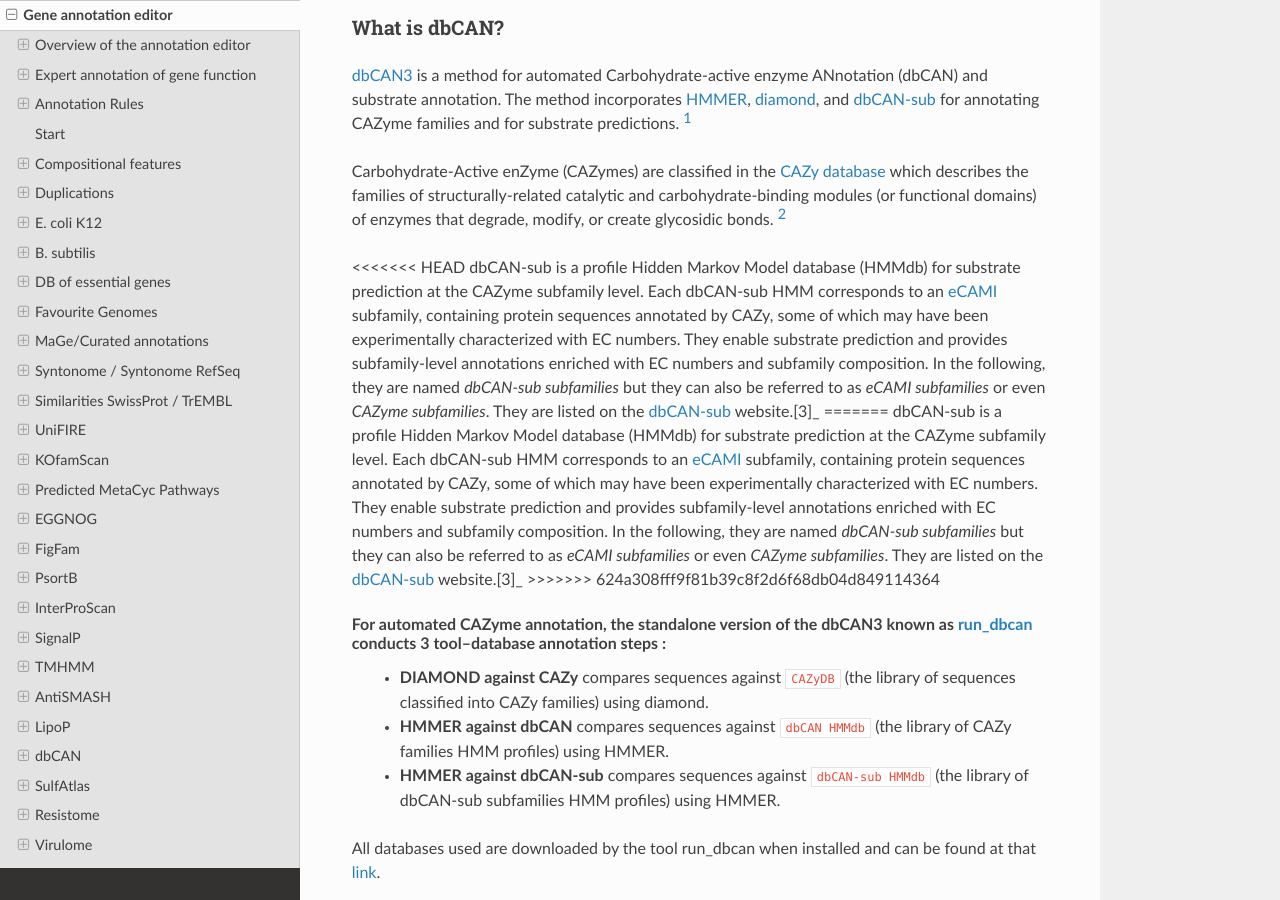
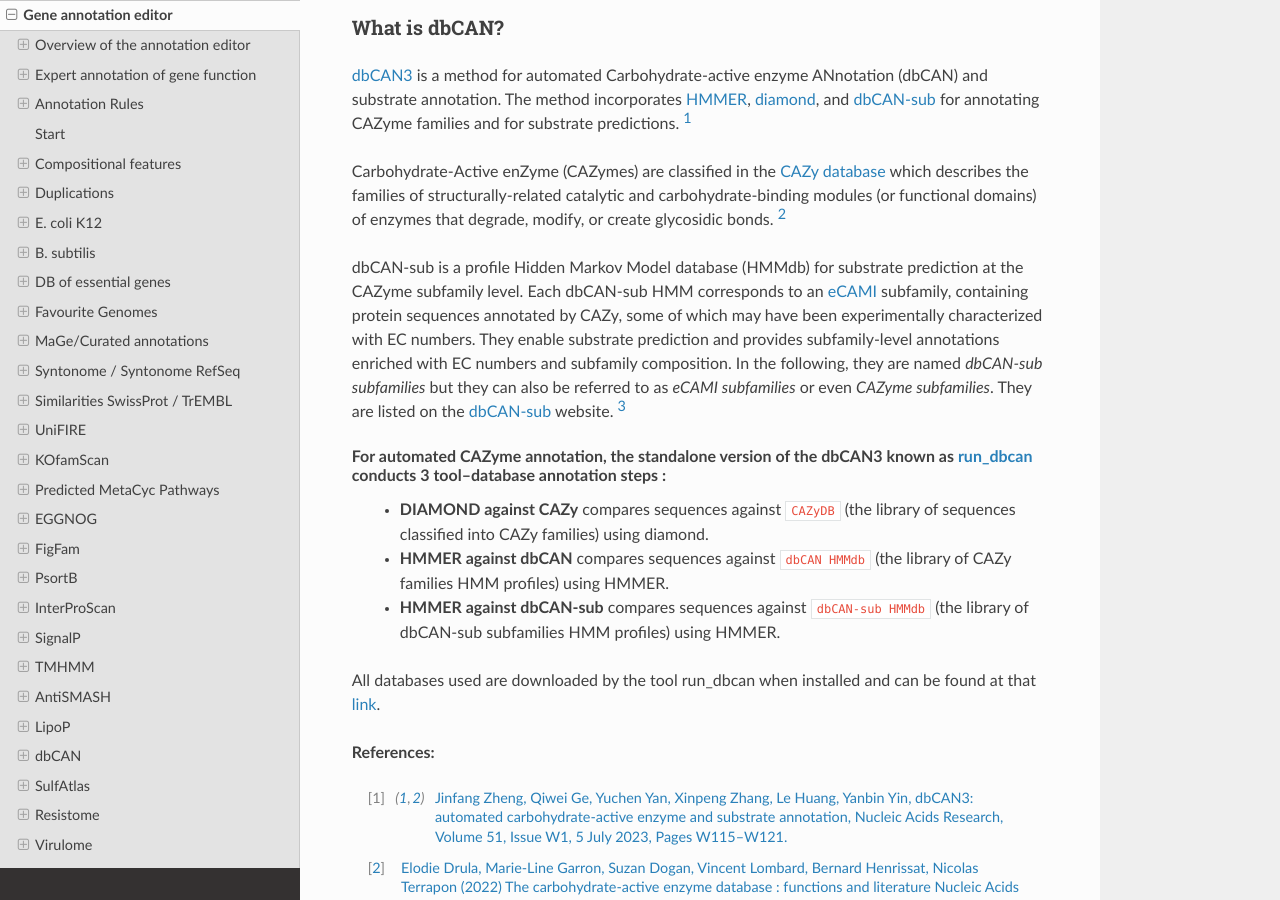
Before and after one commit to labgem/microscope-user-doc, a Sphinx documentation site: the page built from docs/content/mage/info.rst, in a window 1280 px wide and 900 px high, scrolled down 34001 px. Built offline with Sphinx 7.4.7 and the Read the Docs theme 3.1.0, drawn with Linux system fonts in a browser that asks for light colours; formulas are drawn with MathJax 3.

```diff
--- a/docs/content/mage/info.rst
+++ b/docs/content/mage/info.rst
@@ -1158,11 +1158,7 @@
 
 Carbohydrate-Active enZyme (CAZymes) are classified in the `CAZy database <http://www.cazy.org/>`_ which describes the families of structurally-related catalytic and carbohydrate-binding modules (or functional domains) of enzymes that degrade, modify, or create glycosidic bonds. [2]_
 
-<<<<<<< HEAD
-dbCAN-sub is a profile Hidden Markov Model database (HMMdb) for substrate prediction at the CAZyme subfamily level. Each dbCAN-sub HMM corresponds to an `eCAMI <https://github.com/yinlabniu/eCAMI>`_ subfamily, containing protein sequences annotated by CAZy, some of which may have been experimentally characterized with EC numbers. They enable substrate prediction and provides subfamily-level annotations enriched with EC numbers and subfamily composition. In the following, they are named *dbCAN-sub subfamilies* but they can also be referred to as *eCAMI subfamilies* or even *CAZyme subfamilies*. They are listed on the `dbCAN-sub <https://bcb.unl.edu/dbCAN_sub/>`_ website.[3]_
-=======
-dbCAN-sub is a profile Hidden Markov Model database (HMMdb) for substrate prediction at the CAZyme subfamily level. Each dbCAN-sub HMM corresponds to an `eCAMI <https://github.com/yinlabniu/eCAMI>`_ subfamily, containing protein sequences annotated by CAZy, some of which may have been experimentally characterized with EC numbers. They enable substrate prediction and provides subfamily-level annotations enriched with EC numbers and subfamily composition. In the following, they are named *dbCAN-sub subfamilies* but they can also be referred to as *eCAMI subfamilies* or even *CAZyme subfamilies*. They are listed on the `dbCAN-sub <https://bcb.unl.edu/dbCAN_sub/>`_ website.[3]_
->>>>>>> 624a308fff9f81b39c8f2d6f68db04d849114364
+dbCAN-sub is a profile Hidden Markov Model database (HMMdb) for substrate prediction at the CAZyme subfamily level. Each dbCAN-sub HMM corresponds to an `eCAMI <https://github.com/yinlabniu/eCAMI>`_ subfamily, containing protein sequences annotated by CAZy, some of which may have been experimentally characterized with EC numbers. They enable substrate prediction and provides subfamily-level annotations enriched with EC numbers and subfamily composition. In the following, they are named *dbCAN-sub subfamilies* but they can also be referred to as *eCAMI subfamilies* or even *CAZyme subfamilies*. They are listed on the `dbCAN-sub <https://bcb.unl.edu/dbCAN_sub/>`_ website. [3]_
 
 For automated CAZyme annotation, the standalone version of the dbCAN3 known as `run_dbcan <https://github.com/bcb-unl/run_dbcan>`_ conducts 3 tool–database annotation steps :
   - **DIAMOND against CAZy** compares sequences against ``CAZyDB`` (the library of sequences classified into CAZy families) using diamond.
```
